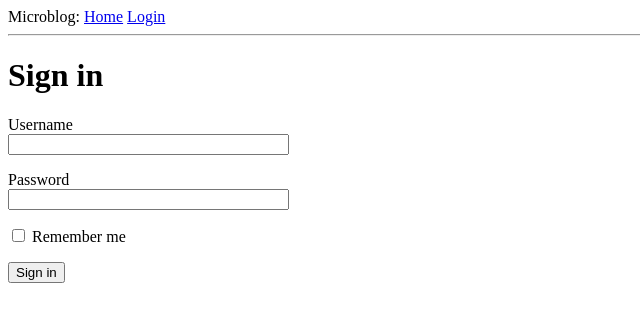
After one commit to FableQuentin/fask_tutorial, a Flask app: page /login in a window 1280 px wide. The commit adds this page. Shown: the top 322 px of the page, without its empty margins (0-640 px from the left). Run offline with Flask 3, Linux system fonts and the light colour scheme.

Commit message:
Chapter 3: Web Forms

```diff
--- a/microblog/app/__init__.py
+++ b/microblog/app/__init__.py
@@ -1,9 +1,13 @@
 from flask import Flask
+from config import Config
 
 #__name__ is Python predefined variable which is set to the name of the module in which it is used
 # Flask uses the location of the module passed here as a starting point when it needs to load associated resources such as template files
 # The app variable is defined as an instance of class Flask in the __init__.py script, which makes it a member of the app package.
 app = Flask(__name__)
+
+# Tell Flask to read the config file and apply it
+app.config.from_object(Config)
 
 
 # The bottom import is a well known workaround that avoids circular imports, a common problem with Flask applications.
--- /dev/null
+++ b/microblog/app/forms.py
@@ -0,0 +1,11 @@
+# Login form
+from flask_wtf import FlaskForm
+from wtforms import StringField, PasswordField, BooleanField, SubmitField
+from wtforms.validators import DataRequired
+
+# login class, inherits from FlaskForm base class
+class LoginForm(FlaskForm):
+    username = StringField('Username', validators=[DataRequired()])
+    pwd = PasswordField('Password', validators=[DataRequired()])
+    remember_me = BooleanField('Remember me')
+    submit = SubmitField('Sign in')
--- a/microblog/app/routes.py
+++ b/microblog/app/routes.py
@@ -5,9 +5,11 @@
 # -> View functions are mapped to one (or more) URLs
 # -> i.e Flask knows what to execute when the client request a given URL
 
-from flask import render_template
+from flask import render_template, flash, redirect, url_for
 from app import app
+from app.forms import LoginForm
 
+# ========== INDEX ===========
 # We use decorators to create an association between the URL given as argument and the function
 # When a browser requests either of the two URL '/' or '/index', Flask is goinf to invoke this function
 # and pass its value back to the browser
@@ -34,3 +36,19 @@ def index():
 	# render_templates invokes Jinja template engine (bundled with Flask)
 	# Jinja substitutes {{ ... }} block with corresponding values provided in the <arg> of the function
 	return render_template('index.html', title='Home', user=user, posts=posts)
+
+
+# ========== LOGIN ===========
+#  - loading the page, the browser sends the GET request to receive the web page form
+#  - Pressing the 'Submit' button in the form will send the POST request
+@app.route('/login', methods=['GET', 'POST']) # tells Flask this view accepts GET and POST requests
+def login():
+	form = LoginForm()
+	if form.validate_on_submit():
+		# This function will return False when the browser sends the initial GET request for the form
+		# The browser will send a POST request as a result of pressing the submit button, this function will gather the data
+		# (run validators attached to the fields) and if everuthing is OK return true
+		flash('Login requested from user {}, remember_me={}'.format(
+			form.username.data, form.remember_me.data))
+		return redirect(url_for('index')) # instruct the client web browser to automatically navigate to the index page
+	return render_template('login.html', title='Sign in', form=form)
--- a/microblog/app/templates/base.html
+++ b/microblog/app/templates/base.html
@@ -10,8 +10,30 @@
         {% endif %}
     </head>
     <body>
-        <div>Microblog: <a href="/index">Home</a></div>
+        <div>
+            Microblog:
+            <!-- <a href="/index">Home</a> -->
+            <!-- <a href="/login">Login</a> -->
+
+            <!-- In stead of using direct links for URLs, we use the url_for() function from Flask -->
+            <!-- This function generates URLs using Flask internal mapping of URLs to view functions -->
+            <!-- It avoids to search/replace links in the entire application if we change them -->
+            <!-- The argument for url_for() is the 'endpoint' name, which is the name of the view function -->
+            <a href="{{ url_for('index') }}">Home</a>
+            <a href="{{ url_for('login') }}">Login</a>
+        </div>
         <hr>
+        <!-- Get the list of messages registerd by flash() function -->
+        <!-- This function can be used in to store a list of messages in Flask, they are then removed once requested -->
+        {% with messages = get_flashed_messages() %}
+        {% if messages %}
+        <ul>
+            {% for message in messages %}
+            <li> {{ message }}</li>
+            {% endfor %}
+        </ul>
+        {% endif %}
+        {% endwith %}
         {% block content %}{% endblock %}
         <!-- the 'block' control statement defines the place where derived templates can insert themselves -->
         <!-- blocks are given a unique named, which derived templates can reference (here 'content')-->
--- /dev/null
+++ b/microblog/app/templates/login.html
@@ -0,0 +1,33 @@
+<!-- template for user login -->
+{% extends "base.html" %}
+
+{% block content %}
+    <h1>Sign in</h1>
+    <form action="" method="post" novalidate>
+        <!-- HTM <form> element is used as a container for the web form -->
+        <!-- 'action' attribute is used to tell the browser the URM to usewhen submitting the info entered by the user (empty=form submitted to current URL) -->
+        <!-- 'method' attribute specifies HTTP request to use when submitting the form to the server (default is GET) -->
+        <!-- 'novalidate' indicates the web browser to leave the validation of the field to the running Flask application -->
+
+        <!-- form.hidden_tag() is a template argument that generates a hidden fiel that includes a token used to protect the form against CSRF attacks -->
+        {{ form.hidden_tag() }}
+
+        <!-- no HTML fields needed: fields from the form object knows how to render themselves as HTML -->
+        <p>
+            {{ form.username.label }}<br>
+            {{ form.username(size=32) }}<br>
+            {% for error in form.username.errors %} <!-- render errors messages added by the validators -->
+            <span style="color: red;">[{{ error }}</span>
+            {% endfor %}
+        </p>
+        <p>
+            {{ form.pwd.label }}<br>
+            {{ form.pwd(size=32) }}<br>
+            {% for error in form.username.errors %}
+            <span style="color: red;">[{{ error }}</span>
+            {% endfor %}
+        </p>
+        <p>{{ form.remember_me() }} {{ form.remember_me.label }}</p>
+        <p>{{ form.submit() }}</p>
+    </form>
+{% endblock %}
```
Also changed, not shown: microblog/config.py (added, +10 -0 lines), 1 other file.
